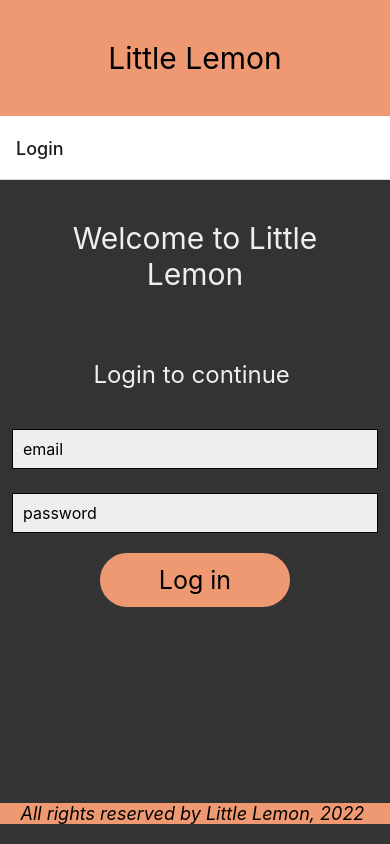
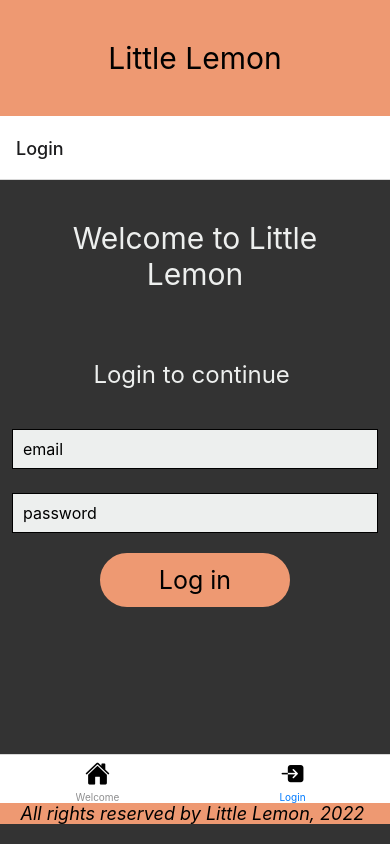
Before and after one commit to EveraldoJunior7/LemonRestaurant, a React Native app: screen / in a window 390 px wide. Built offline with nearby package versions, Linux system fonts and the light colour scheme.

Commit message:
Tab Navigation

```diff
--- a/App.js
+++ b/App.js
@@ -1,14 +1,15 @@
 import * as React from 'react';
-import { View, Text, StyleSheet } from 'react-native';
+import { View, StyleSheet } from 'react-native';
 
 import LittleLemonHeader from './components/LittleLemonHeader';
 import LittleLemonFooter from './components/LittleLemonFooter';
 import WelcomeScreen from './WelcomeScreen';
 import LoginScreen from './LoginScreen';
 import { NavigationContainer } from '@react-navigation/native';
-import { createNativeStackNavigator } from '@react-navigation/native-stack';
+import Ionicons from '@expo/vector-icons/Ionicons';
+import { createBottomTabNavigator } from '@react-navigation/bottom-tabs';
 
-const Stack = createNativeStackNavigator();
+const Tab = createBottomTabNavigator();
 
 export default function App() {
   return (
@@ -16,10 +17,22 @@ export default function App() {
       <NavigationContainer>
         <View style={styles.container}>
           <LittleLemonHeader />
-          <Stack.Navigator initialRouteName="Login">
-            <Stack.Screen name="Welcome" component={WelcomeScreen} />
-            <Stack.Screen name="Login" component={LoginScreen} />
-          </Stack.Navigator>
+          <Tab.Navigator
+            screenOptions={({ route }) => ({
+              tabBarIcon: ({size}) => {
+                let iconName;
+                if (route.name === 'Welcome') {
+                  iconName = 'ios-home';
+                } else if (route.name === 'Login') {
+                  iconName = 'ios-enter';
+                }
+                return <Ionicons name={iconName} size={size} />;
+              },
+            })}
+            initialRouteName="Login">
+            <Tab.Screen name="Welcome" component={WelcomeScreen} />
+            <Tab.Screen name="Login" component={LoginScreen} />
+          </Tab.Navigator>
         </View>
         <View style={styles.footerContainer}>
           <LittleLemonFooter />
--- a/package.json
+++ b/package.json
@@ -9,6 +9,7 @@
     "web": "expo start --web"
   },
   "dependencies": {
+    "@react-navigation/bottom-tabs": "^6.5.7",
     "@react-navigation/native-stack": "^6.9.12",
     "expo": "~48.0.11",
     "expo-status-bar": "~1.4.4",
```
Also changed, not shown: 1 other file (tests, documents, lock files or other folders).
